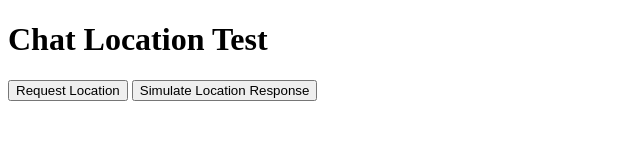
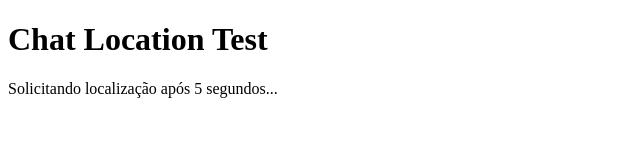
Before and after one commit to geangil/webviewOnline, a plain HTML site: page index.html in a window 1280 px wide. Shown: the whole page, without its empty margins (0-640 px from the left). Drawn offline with Linux system fonts and the light colour scheme.

Commit message:
simulator chat

```diff
--- a/index.html
+++ b/index.html
@@ -6,26 +6,31 @@
     <title>Chat Test</title>
     <script>
         function requestLocation() {
-            // Envia uma mensagem para o código Swift para solicitar a localização do usuário
+            logToSite('Solicitando localização após 5 segundos...');
             window.webkit.messageHandlers.chatRequestUserLocation.postMessage(null);
         }
 
-        function handleUserLocation(lat, lon) {
-            // Recebe a localização do código Swift e a exibe
-            document.getElementById('location').textContent = 'Latitude: ' + lat + ', Longitude: ' + lon;
+        function chatSendUserLocation(lat, lon) {
+            const locationText = 'Latitude: ' + lat + ', Longitude: ' + lon;
+            document.getElementById('location').textContent = locationText;
+            logToSite('Recebido do Swift: ' + locationText);
         }
 
-        // Simula a chamada da função para testar
-        function simulateLocationResponse() {
-            // Envia uma mensagem simulada com dados de localização para o código Swift
-            window.webkit.messageHandlers.chatSendUserLocation.postMessage({ lat: '37.7749', lon: '-122.4194' });
+        function logToSite(message) {
+            const logElement = document.getElementById('log');
+            const newLog = document.createElement('p');
+            newLog.textContent = message;
+            logElement.appendChild(newLog);
+        }
+
+        window.onload = function() {
+            setTimeout(requestLocation, 5000); // Solicita a localização após 5 segundos
         }
     </script>
 </head>
 <body>
     <h1>Chat Location Test</h1>
-    <button onclick="requestLocation()">Request Location</button>
-    <button onclick="simulateLocationResponse()">Simulate Location Response</button>
     <p id="location"></p>
+    <div id="log"></div>
 </body>
 </html>
```
